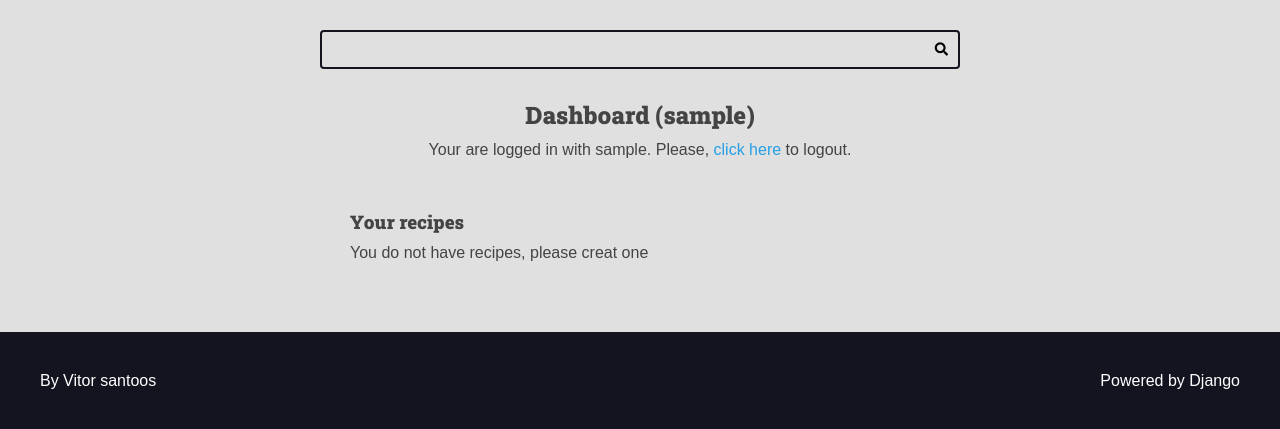
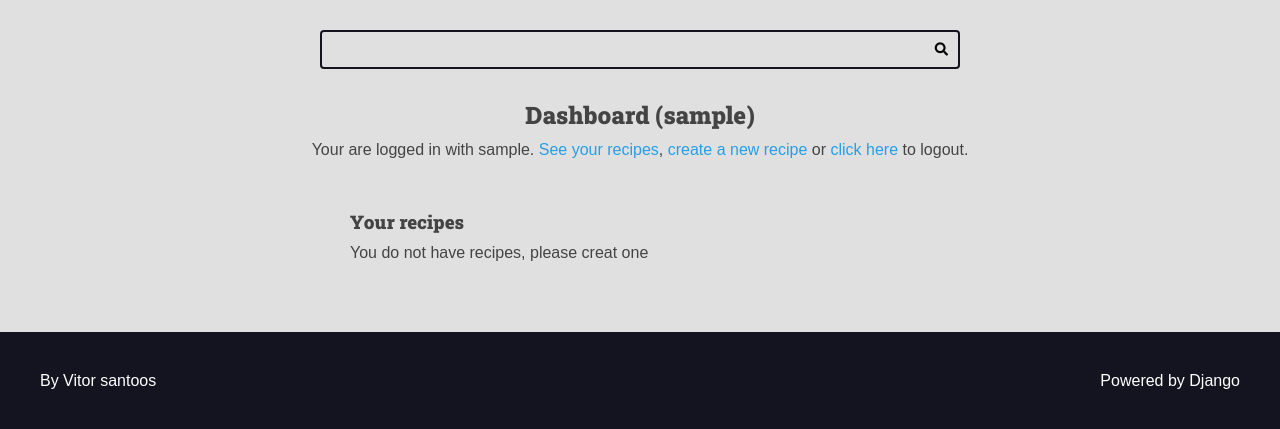
Before and after one commit to VitorSantoos96/site_recipe_django, a Django app: page /authors/dashboard/ in a window 1280 px wide. Shown: the part 113-542 px from the top of the page. Run offline with Django 5.2, Linux system fonts and the light colour scheme; the visitor is signed in with stand-in values (Sample User, id 1); data that the repository does not hold is empty.

Commit message:
Atualização curso 19/06/2024
Foi criado a página de 'dashboard' para usuário criar suas receitas , apagar e edita-las .

```diff
--- a/authors/templates/authors/pages/dashboard.html
+++ b/authors/templates/authors/pages/dashboard.html
@@ -5,7 +5,9 @@
 {% block content %}
     <div class="main-content center container">
         <h2>Dashboard ({{ user }})</h2>
+
         {% include 'authors/partials/login_message.html' %}
+        {% include 'global/partials/messages.html' %}
 
         <div class="authors-dashboard-container">
             <h3>Your recipes</h3>
@@ -13,6 +15,11 @@
                 {% for recipe in recipes %}
                 <li>
                     <a href="{% url 'authors:dashboard_recipe_edit' recipe.id %}">{{ recipe.title }}</a>
+                    <form class="inline-form form-delet" action="{% url 'authors:dashboard_recipe_delete'%}" method='POST'>
+                        {% csrf_token %}
+                        <input type="hidden" name="id" value="{{ recipe.id }}">
+                        <button class="plaintext-button" type="submit">❌</button>
+                    </form>
                 </li>
                 {%empty%}
                 <li>
@@ -24,6 +31,5 @@
 
     </div>
 
-    {% include 'global/partials/messages.html' %}
 
 {% endblock content %}
--- a/authors/templates/authors/pages/dashboard_recipe.html
+++ b/authors/templates/authors/pages/dashboard_recipe.html
@@ -8,7 +8,7 @@
         {% include 'global/partials/messages.html' %}
         {% include 'authors/partials/login_message.html' %}
 
-        <div class="authors-dashboard-container">
+        <div class="left">
             {% include 'global/partials/form.html' %}
         </div>
     </div>
--- a/authors/templates/authors/partials/login_message.html
+++ b/authors/templates/authors/partials/login_message.html
@@ -2,7 +2,8 @@
     <div class="login-message">
     Your are logged in with
     {{ request.user.username }}.
-    Please,
+    <a href="{% url 'authors:dashboard' %}">See your recipes</a>,
+    <a href="{% url 'authors:dashboard_recipe_new' %}">create a new recipe</a> or
         <form class="inline-form" action="{% url 'authors:logout' %}" method='POST'>
             {% csrf_token %}
             <input type="hidden" name="username" value="{{ request.user.username }}">
--- a/authors/urls.py
+++ b/authors/urls.py
@@ -10,6 +10,18 @@ urlpatterns = [
     path('login/create/', views.login_create, name='login_create'),
     path('logout', views.logout_view, name='logout'),
     path('dashboard/', views.dashboard, name='dashboard'),
+    path(
+        'dashboard/recipe/new/',
+        views.dashboard_recipe_new,
+        name='dashboard_recipe_new'
+    ),
+        path(
+        'dashboard/recipe/delete/',
+        views.dashboard_recipe_delete,
+        name='dashboard_recipe_delete'
+    ),
     path('dashboard/recipe/<int:id>/edit/',
         views.dashboard_recipe_edit, name='dashboard_recipe_edit'),
+
+
 ]
--- a/authors/views.py
+++ b/authors/views.py
@@ -92,20 +92,85 @@ def dashboard(request):
 
 @login_required(login_url='authors:login', redirect_field_name='next')
 def dashboard_recipe_edit(request, id):
-    recipe = Recipe.objects.get(
+    recipe = Recipe.objects.filter(
         is_published=False,
         author=request.user,
         pk=id,
-    )
+    ).first()
 
     if not recipe:
         raise Http404()
 
     form = AuthorRecipeForm(
         data=request.POST or None,
+        files=request.FILES or None,
         instance=recipe
     )
+
+    if form.is_valid():
+        # Agora, o form é valido e eu posso tentar salvar
+        recipe = form.save(commit=False)
+
+        recipe.author = request.user
+        recipe.preparation_steps_is_html = False
+        recipe.is_published = False
+
+        recipe.save()
+
+        messages.success(request, 'Sua receita foi salva com sucesso!')
+        return redirect(reverse('authors:dashboard_recipe_edit', args=(id,)))
 
     return render(request, 'authors/pages/dashboard_recipe.html',context={
         'form': form
     })
+
+@login_required(login_url='authors:login', redirect_field_name='next')
+def dashboard_recipe_new(request):
+    form = AuthorRecipeForm(
+        data=request.POST or None,
+        files=request.FILES or None,
+    )
+
+    if form.is_valid():
+        recipe: Recipe = form.save(commit=False)
+
+        recipe.author = request.user
+        recipe.preparation_steps_is_html = False
+        recipe.is_published = False
+
+        recipe.save()
+
+        messages.success(request, 'Salvo com sucesso!')
+        return redirect(
+            reverse('authors:dashboard_recipe_edit', args=(recipe.id,))
+        )
+
+    return render(
+        request,
+        'authors/pages/dashboard_recipe.html',
+        context={
+            'form': form,
+            'form_action': reverse('authors:dashboard_recipe_new')
+        }
+    )
+
+@login_required(login_url='authors:login', redirect_field_name='next')
+def dashboard_recipe_delete(request):
+    if not request.POST:
+        raise Http404()
+
+    POST = request.POST
+    id = POST.get('id')
+
+    recipe = Recipe.objects.filter(
+        is_published=False,
+        author=request.user,
+        pk=id,
+    ).first()
+
+    if not recipe:
+        raise Http404()
+
+    recipe.delete()
+    messages.success(request, 'Deleted successfully.')
+    return redirect(reverse('authors:dashboard'))
--- a/base_static/global/css/styles.css
+++ b/base_static/global/css/styles.css
@@ -66,6 +66,15 @@ h4,
 h5,
 h6 {
     font-family: var(--font-headings);
+}
+
+img {
+    max-width: 100%;
+}
+
+a {
+    color: var(--color-primary);
+    text-decoration: none;
 }
 
 .container {
--- /dev/null
+++ b/base_static/global/js/scripts.js
@@ -0,0 +1,18 @@
+function my_scope() {
+    const forms = document.querySelectorAll('.form-delet');
+
+    for (const form of forms) {
+        form.addEventListener('submit', function(e) {
+            e.preventDefault();
+
+            const confirmed = confirm('Are you sure?')
+
+            if (confirmed) {
+                form.submit();
+            }
+        })
+    }
+}
+
+
+my_scope();
--- a/base_templates/global/base.html
+++ b/base_templates/global/base.html
@@ -1,3 +1,4 @@
+{% load static %}
 <!DOCTYPE html>
 <html lang="pt-BR">
 
@@ -18,6 +19,10 @@
     </main>
 
     {% include "global/partials/footer.html" %}
+
+    <script src="{% static 'global/js/scripts.js' %}"></script>
+
+
 </body>
 
 </html>
--- /dev/null
+++ b/utils/strings.py
@@ -0,0 +1,6 @@
+def is_positive_number(value):
+    try:
+        number_string = float(value)
+    except ValueError:
+        return False
+    return number_string > 0
```
Also changed, not shown: authors/forms/recipe_form.py (+72 -1 lines), base_templates/global/partials/form.html (+12 -1 lines).
